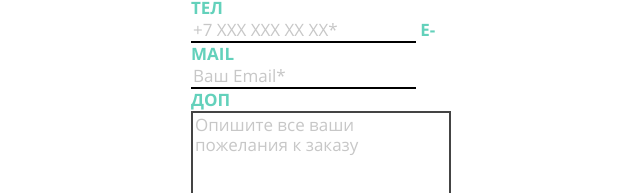
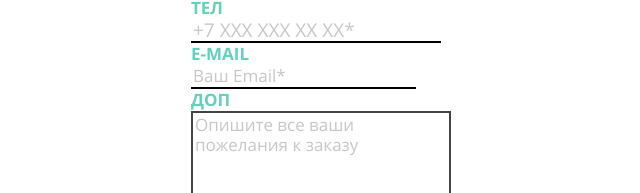
Before and after one commit to Nataly-Wien/1337359-mishka-20, a plain HTML site: page source/form.html in a window 1280 px wide. Shown: the part 1049-1242 px from the top of the page, 319-959 px from the left. Drawn offline with nearby package versions, Linux system fonts and the light colour scheme; files that its build step writes are made by us from their sources.

Commit message:
Исправляет ошибки размера шрифта

```diff
--- a/source/form.html
+++ b/source/form.html
@@ -115,7 +115,7 @@
             placeholder="Отчество, если желаете">
         </fieldset>
         <label class="order-form__title" for="tel">Тел</label>
-        <input class="order-form__control order-form__control--input order-form__control--input-bigsize" type="tel"
+        <input class="order-form__control order-form__control--input order-form__control--input-big-size" type="tel"
           name="tel" id="tel" pattern="[+][7] [0-9]{3} [0-9]{3} [0-9]{2} [0-9]{2}" placeholder="+7 ХХХ ХХХ ХХ ХХ*"
           required>
         <label class="order-form__title" for="email">E-mail</label>
--- a/source/sass/blocks/order-form.scss
+++ b/source/sass/blocks/order-form.scss
@@ -39,10 +39,10 @@
   &--textarea:focus {
     color: $text-dark;
     border: 2px solid $theme-modified;
+  }
 
   &--input-big-size {
-    @include font(19px, 20px);
-  }
+    @include font(19px, 20px, normal);
   }
 }
 
```
